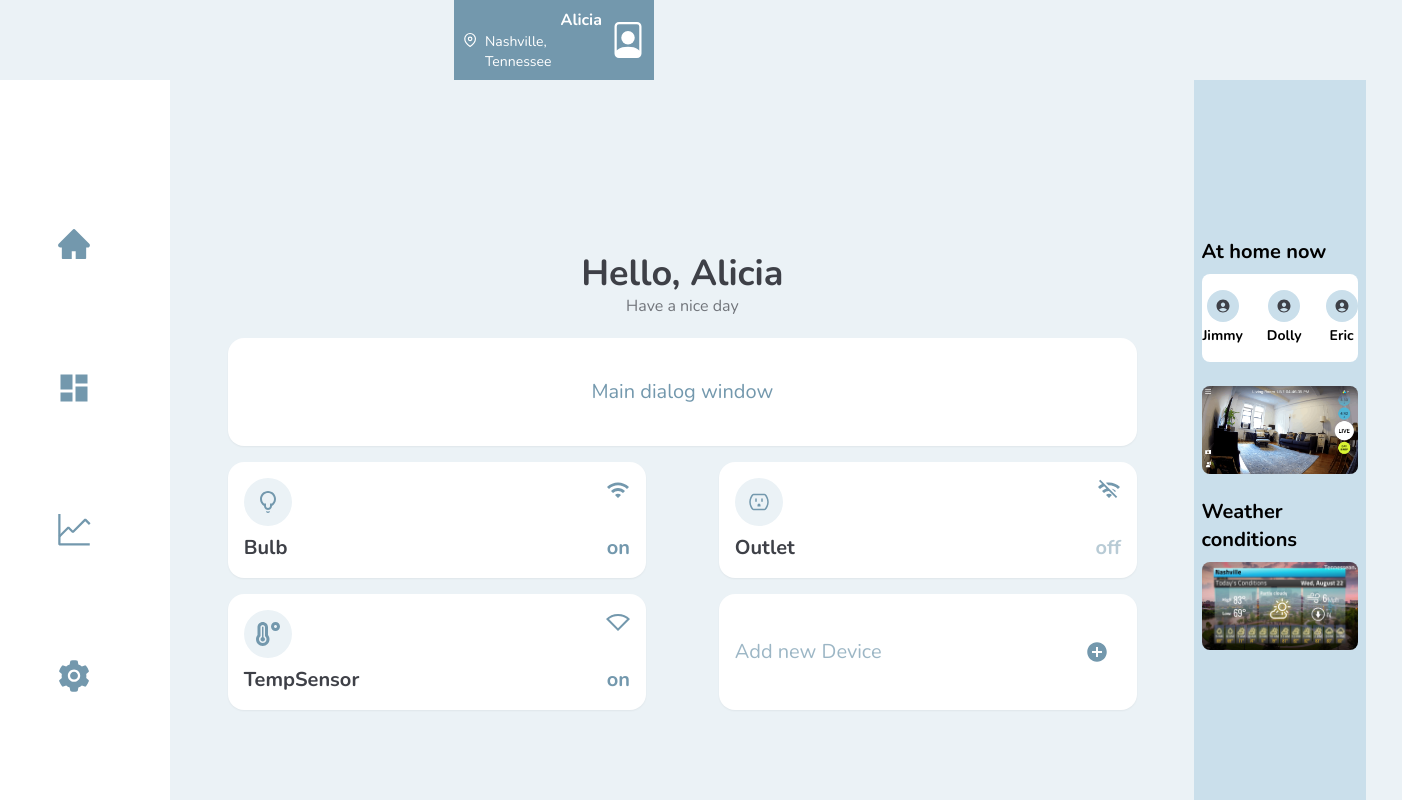
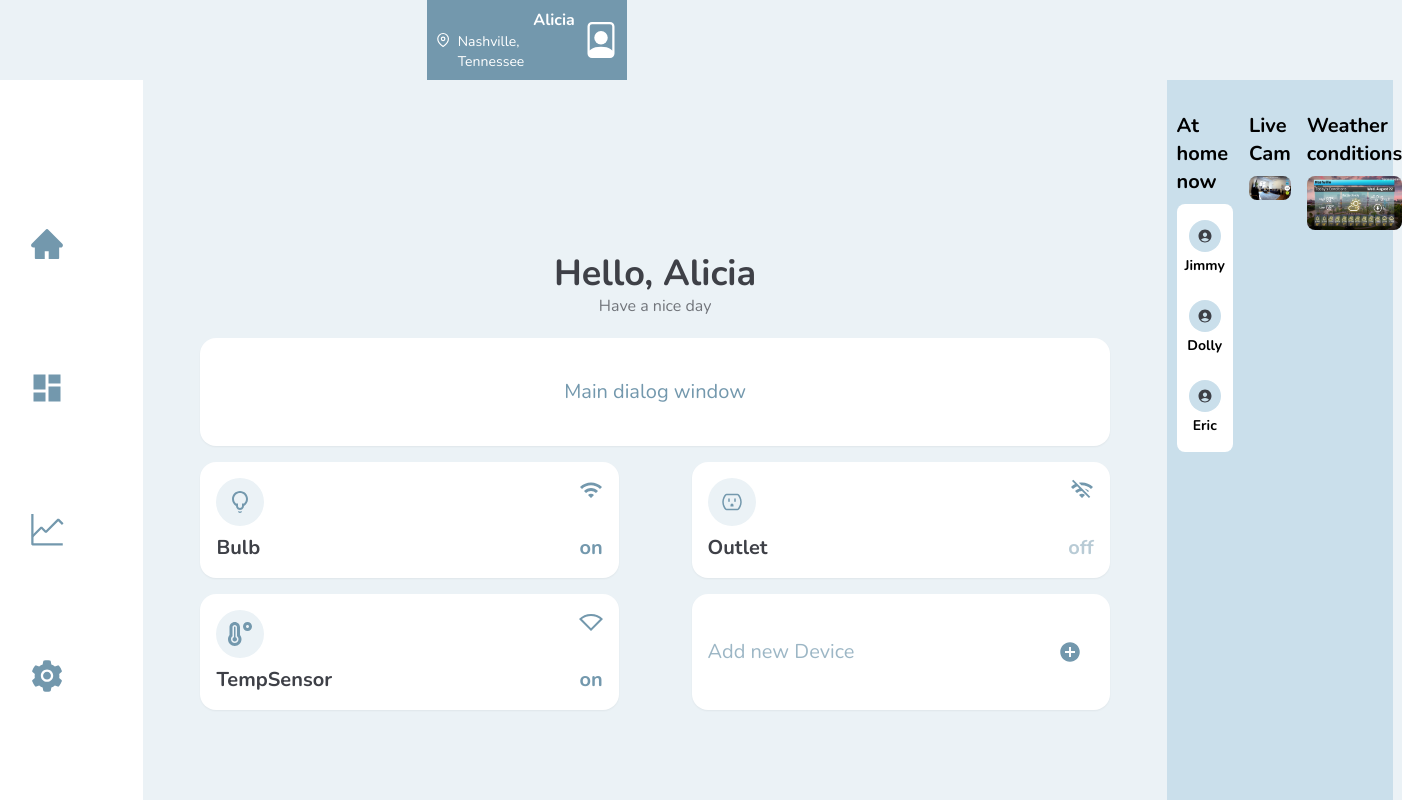
Before and after one commit to pawelpikus/smart-home-dashboard, a React (Create React App) app: page / in a window 1280 px wide. Shown: the top 800 px of the page, 1402 px wide, since content can reach past the window. Built offline with nearby package versions, Linux system fonts and the light colour scheme.

Commit message:
tablet layout done

```diff
--- a/src/components/sidebar/index.tsx
+++ b/src/components/sidebar/index.tsx
@@ -4,7 +4,7 @@ import { IoPersonCircle } from "react-icons/io5";
 const SideBar = ({ children, ...restProps }: Props) => {
   return (
     <div
-      className="flex flex-col items-center justify-center w-full lg:row-start-2 bg-bgDarker lg:mx-0 lg:col-start-7 lg:col-span-2"
+      className="lg:row-start-2 bg-bgDarker lg:mx-0 lg:col-start-7 lg:col-span-2"
       {...restProps}
     >
       {children}
@@ -13,14 +13,18 @@ const SideBar = ({ children, ...restProps }: Props) => {
 };
 
 SideBar.Container = function sideBarContainer({ children }: Props) {
-  return <div className="w-11/12 py-2 mx-auto mb-24">{children}</div>;
+  return (
+    <div className="flex flex-col items-center justify-center w-11/12 gap-4 py-2 pb-24 mx-auto md:flex-row md:justify-between md:items-start">
+      {children}
+    </div>
+  );
 };
 
 SideBar.Members = function SideBarMembers() {
   return (
-    <div className="self-start mt-6 ">
+    <div className="self-start w-full mt-6 md:w-1/2">
       <h3 className="mb-2 font-bold text-md lg:text-xl">At home now</h3>
-      <div className="flex justify-center gap-2 py-2 bg-white rounded-lg">
+      <div className="flex justify-center gap-2 py-2 bg-white rounded-lg md:flex-col md:items-center">
         <div className="flex flex-col items-center justify-center p-2">
           <div className="p-2 text-black rounded-full bg-bgDarker ">
             <IoPersonCircle />
@@ -49,8 +53,9 @@ SideBar.Members = function SideBarMembers() {
 SideBar.Cam = function SideBarCam() {
   return (
     <div className="mt-6">
+      <h3 className="mb-2 font-bold text-md lg:text-xl ">Live Cam</h3>
       <img
-        className="rounded-lg"
+        className="min-h-full rounded-lg"
         src="livecam-view.png"
         alt="live camera view of the living room"
       />
@@ -60,10 +65,10 @@ SideBar.Cam = function SideBarCam() {
 
 SideBar.Weather = function SideBarWeather() {
   return (
-    <div className="mt-6">
+    <div className="mt-6 ">
       <h3 className="mb-2 font-bold text-md lg:text-xl ">Weather conditions</h3>
       <img
-        className="rounded-lg"
+        className="min-h-full rounded-lg"
         src="weather.jpg"
         alt="weather conditions widget"
       />
```
